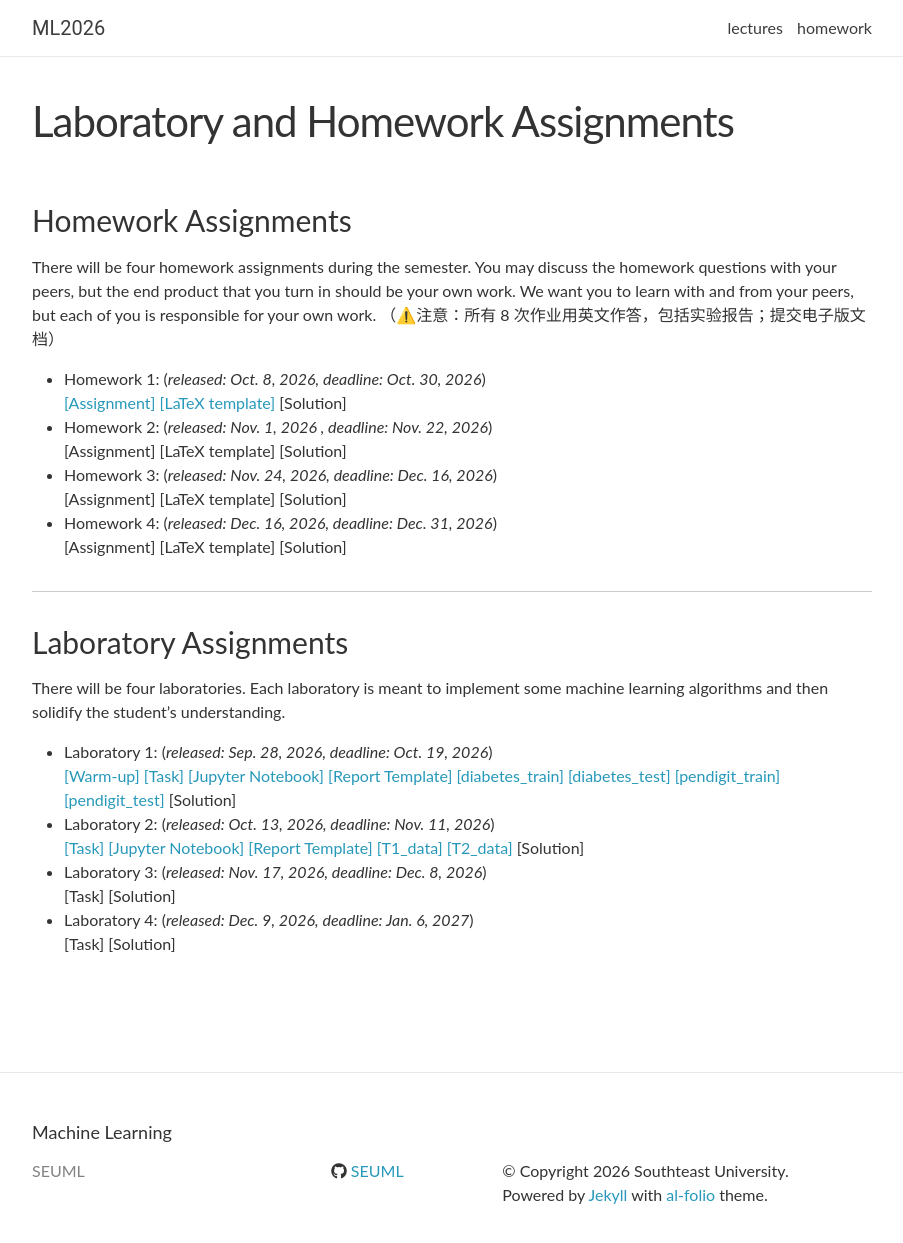
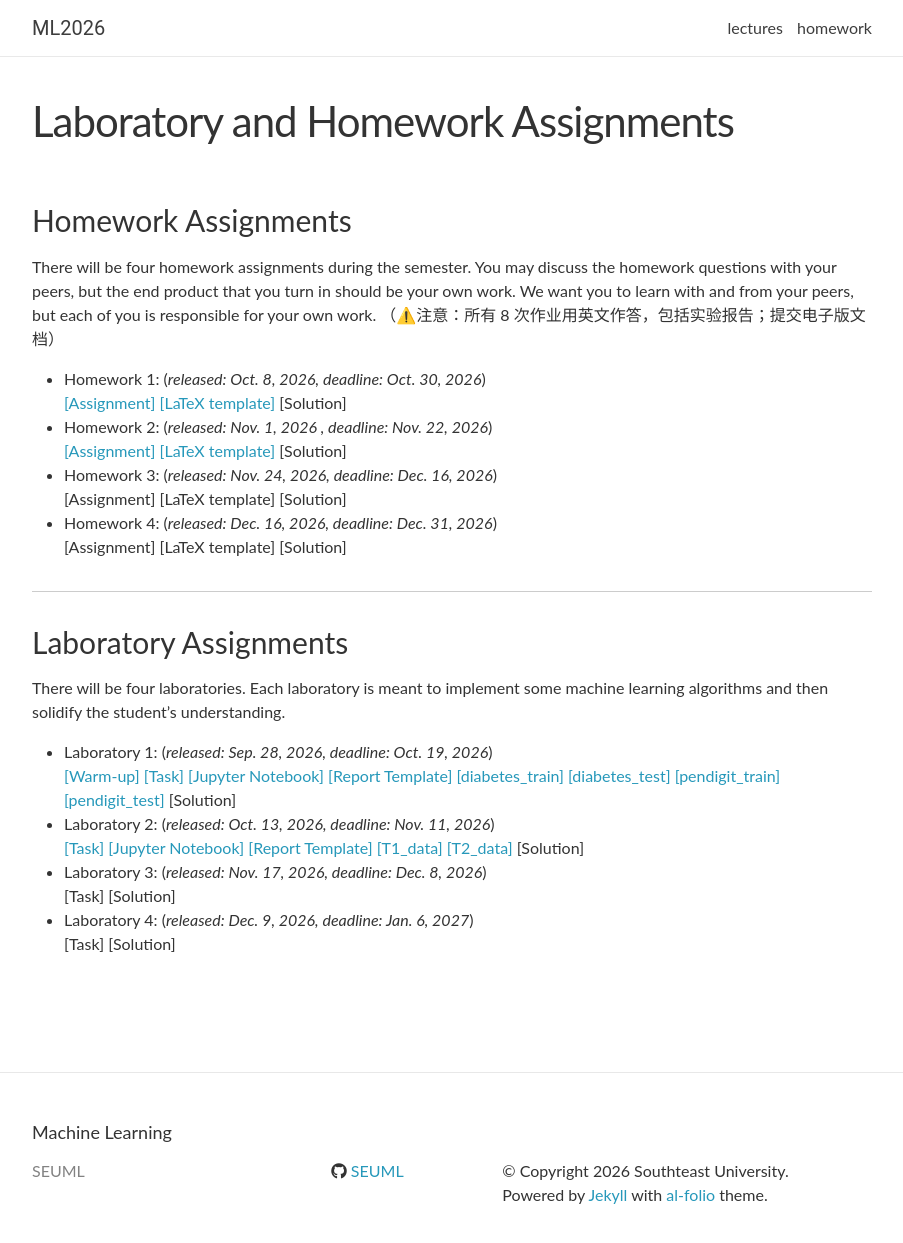
Before and after one commit to SEUML/ml-autumn-2026, a Jekyll site: the page built from _pages/homework.md, in a window 1280 px wide and 1268 px high. Shown: the top 1243 px of the window, without its empty margins (188-1091 px from the left). Built offline with Jekyll 4.4.1, drawn with Linux system fonts in a browser that asks for light colours; nearby versions of some CDN libraries; comment, search, counter and statistics services are not loaded; part of the change alters nothing that is shown.

```diff
--- a/_pages/homework.md
+++ b/_pages/homework.md
@@ -13,7 +13,7 @@ There will be four homework assignments during the semester. You may discuss the
 [[Assignment]](../assets/assignments/hw1/hw1_2026.pdf) [[LaTeX template]](../assets/assignments/hw1/latex_2026_v1.tex) [Solution]
 - Homework 2: (*released: Nov. 1, 2026 , deadline: Nov. 22, 2026*)
 <br>
-[Assignment] [LaTeX template] [Solution]
+[[Assignment]](../assets/assignments/hw2/assignment_2026.pdf) [[LaTeX template]](../assets/assignments/hw2/assignment_2026.pdf) [Solution]
 - Homework 3: (*released: Nov. 24, 2026, deadline: Dec. 16, 2026*)
 <br>
 [Assignment] [LaTeX template] [Solution]
```
